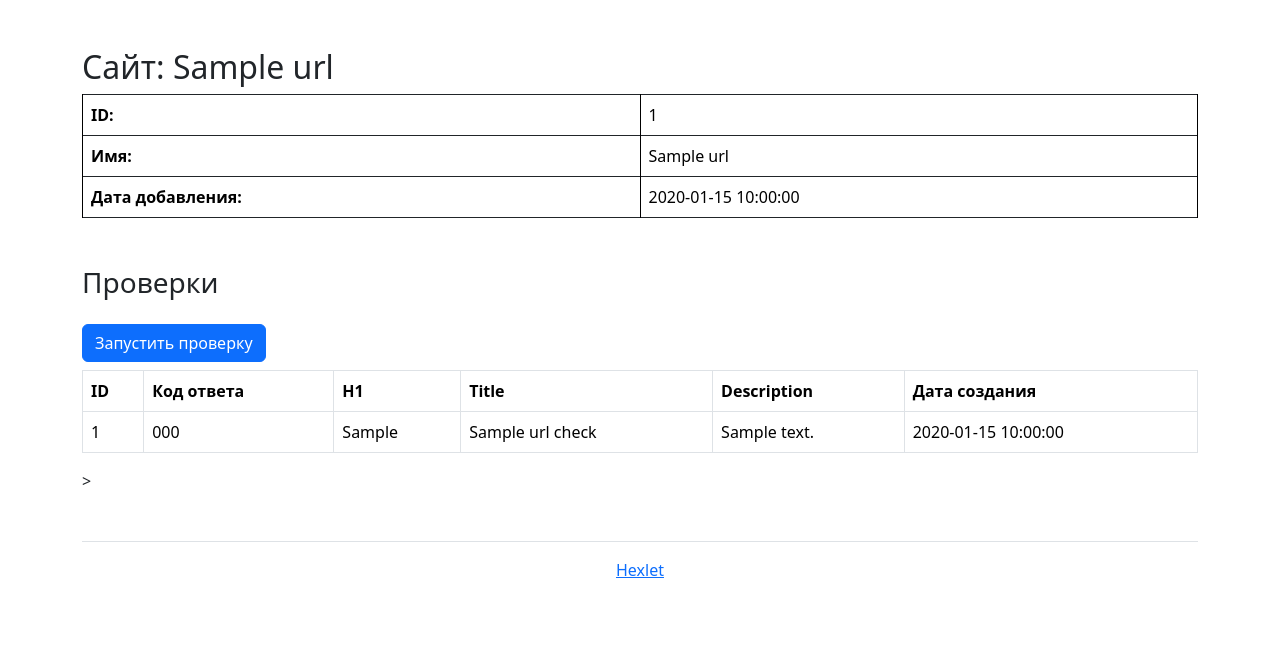
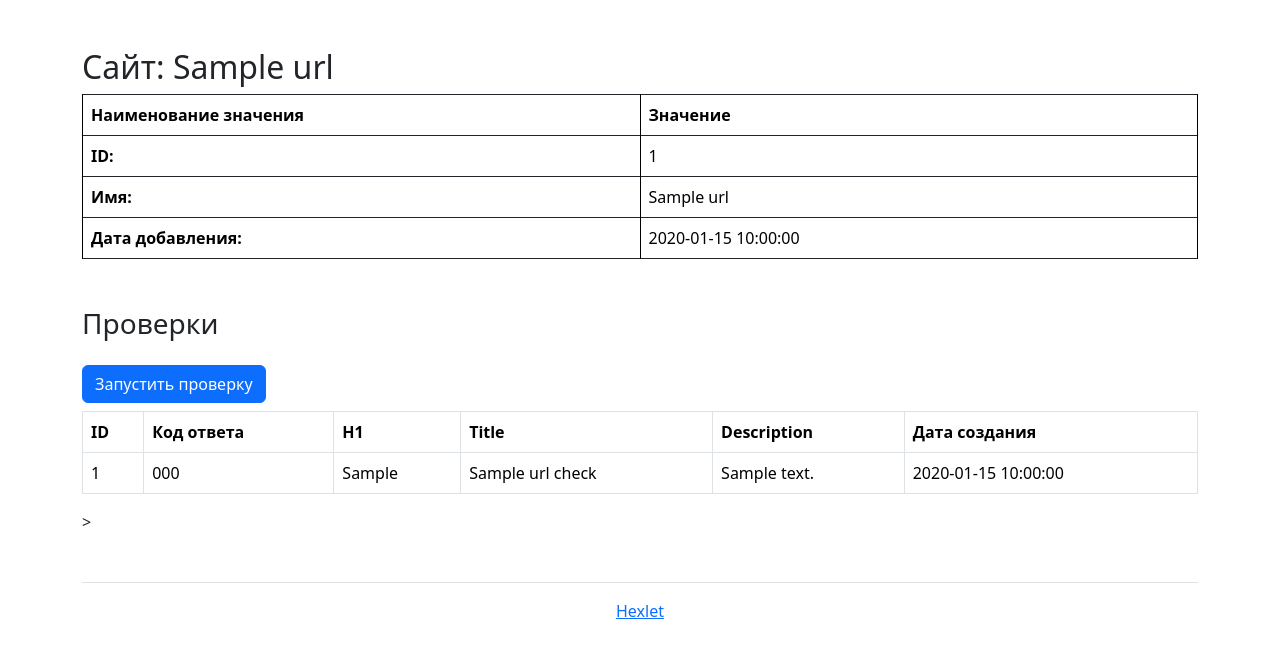
Before and after one commit to lawyer-arch/python-project-83, a Flask app: page /urls/1 in a window 1280 px wide. Shown: the part 56-714 px from the top of the page. Run offline with Flask 3, Linux system fonts and the light colour scheme; a database or web service that is not in the repository returns one stand-in record (values such as "Sample title"); some libraries are stand-ins or nearby versions.

Commit message:
добавли строку с "Наименование значения" "Значения" в url.html

```diff
--- a/page_analyzer/templates/url.html
+++ b/page_analyzer/templates/url.html
@@ -12,6 +12,13 @@
         <div class="card p-0 border-0">
             <div class="card-body p-0">
                 <table class="table table-bordered border-0 m-0 w-100">
+                    <thead>
+                        <tr>
+                            <th class="fw-bold col-6" style="width: 50%;">Наименование значения</th>
+                            <th class="col-6" style="width: 50%;">Значение</th>
+                        </tr>
+                    </thead>
+
                     <tbody>
                         <tr>
                             <td class="fw-bold col-6" style="width: 50%;">ID:</td>
```
